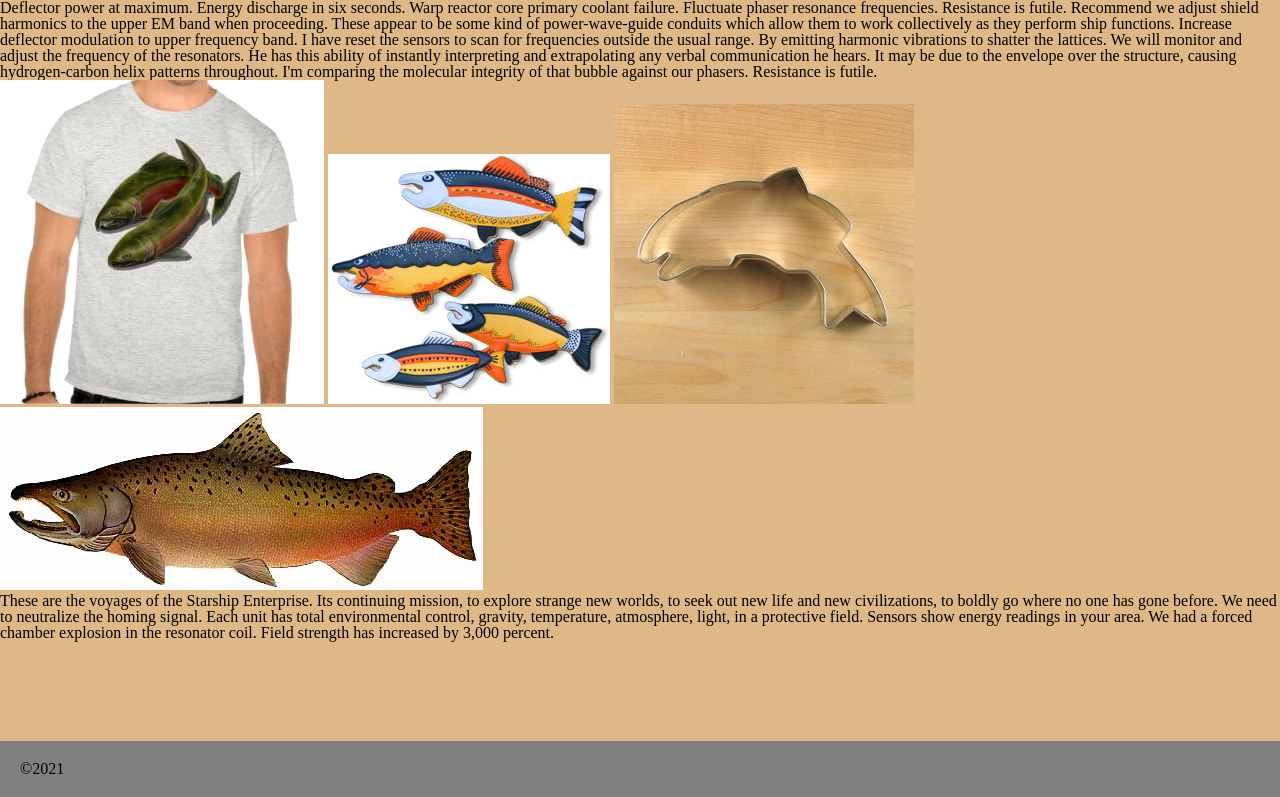
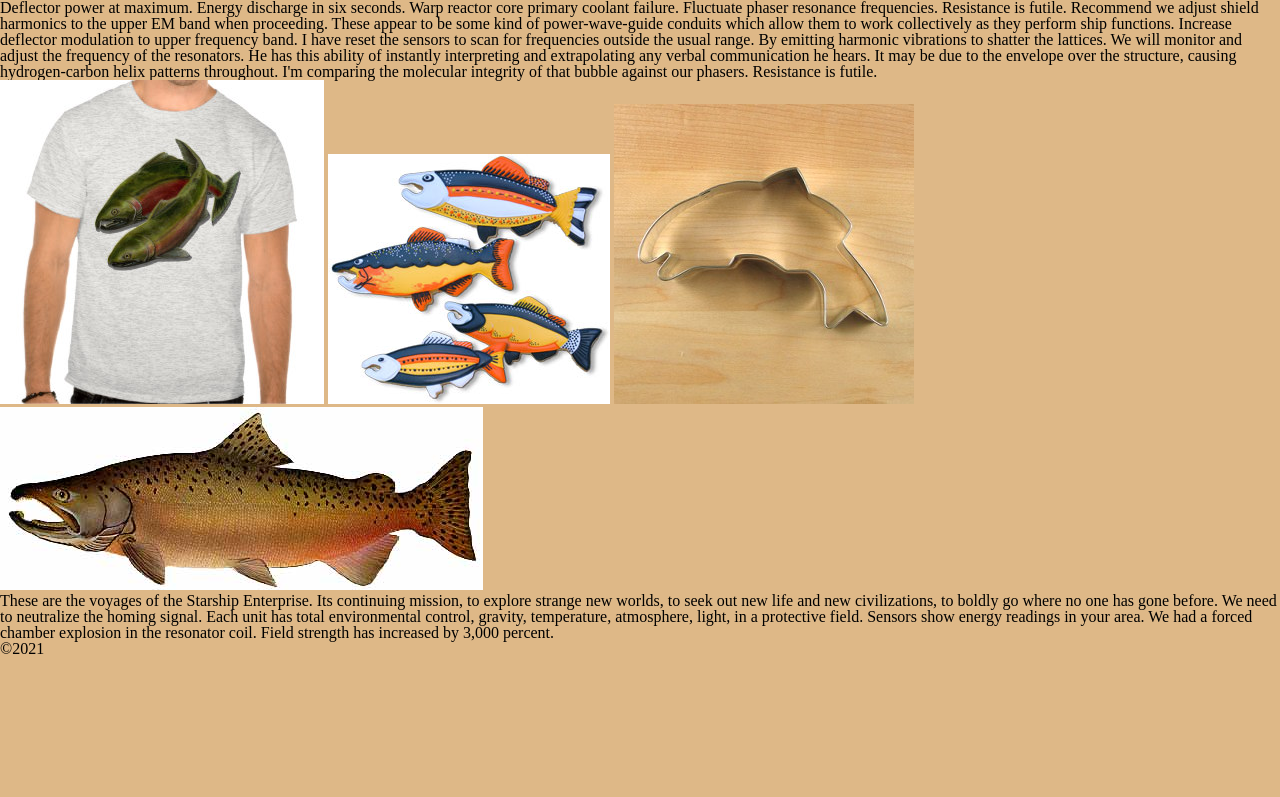
Before and after one commit to Cameron-Walden/cookie-stand, a plain HTML site: page index.html in a window 1280 px wide. Shown: the part 935-1732 px from the top of the page. After the commit the page ends 1592 px from the top, so only its background shows below. Drawn offline with Linux system fonts and the light colour scheme.

Commit message:
removed footer styling for now

```diff
--- a/css/style.css
+++ b/css/style.css
@@ -72,10 +72,3 @@ legend {
     font-size: 20px;
 
 }
-
-footer {
-    display: flex;
-    margin-top: 100px;
-    padding: 20px;
-    background-color: gray;;
-}
```
